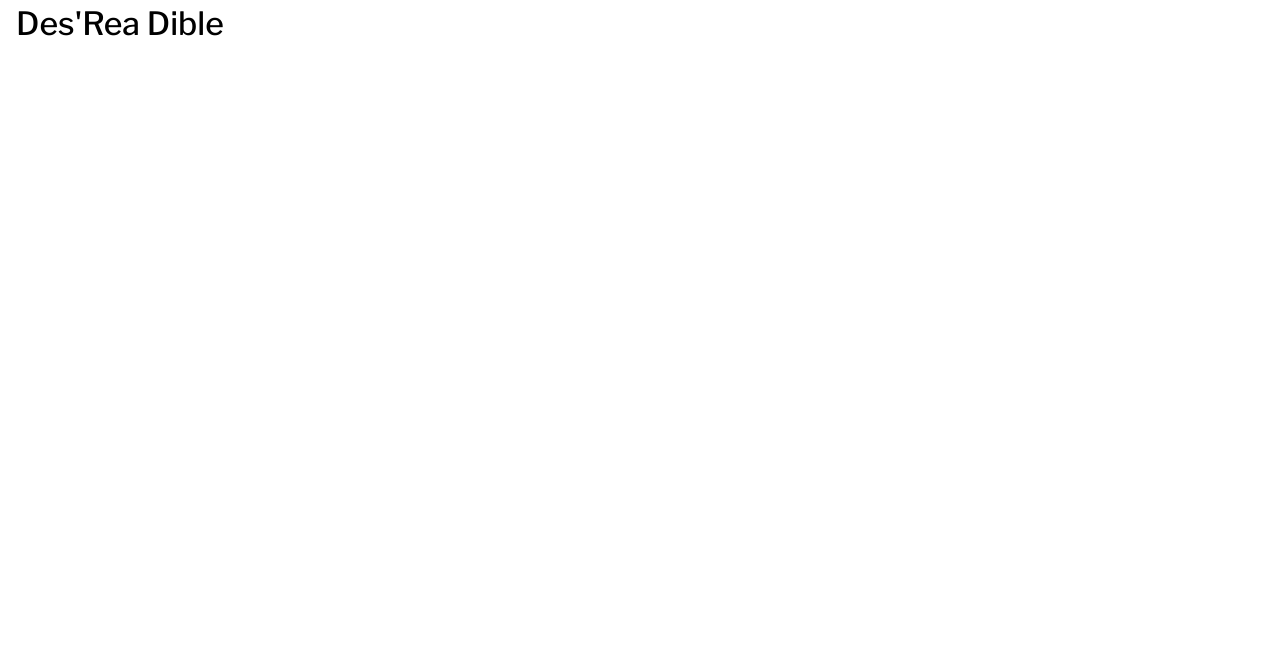
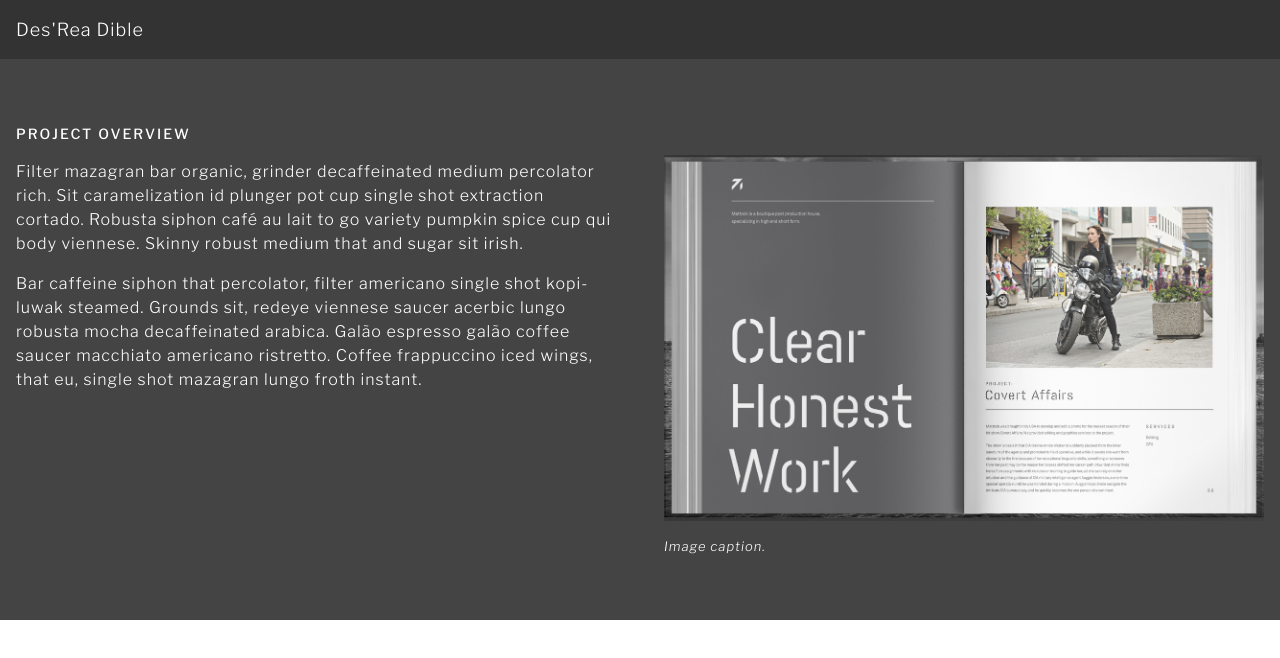
Before and after one commit to ddible-asu/gra322-s22, a plain HTML site: page project-2/index.html in a window 1280 px wide. Drawn offline with nearby package versions, Linux system fonts and the light colour scheme.

Commit message:
CSS Edits

```diff
--- a/project-2/css/styles.css
+++ b/project-2/css/styles.css
@@ -10,7 +10,25 @@ body {
 
 
 h1 {
+    color: #fff;
+    font-size: 18px;
+    font-weight: 300;
+    letter-spacing: 1px;
+}
+
+h2 {
+    font-size: 14px;
     font-weight: 500;
+    letter-spacing: 2px;
+    margin-bottom: 1rem;
+    text-transform: uppercase;
+}
+
+p {
+    letter-spacing: 1px;
+    line-height: 1.5;
+    font-weight: 300;
+    margin-bottom: 1rem;
 }
 
 .grid {
@@ -21,3 +39,36 @@ h1 {
 .grid > * {
     grid-column: main;
 }
+
+header {
+    background-color: var(--gray-dark);
+    padding: 1rem 0;
+ }
+
+.overview {
+    background-color: var(--gray);
+    color: #fff;
+    padding: 4rem 0;
+}
+
+figure {
+    margin-top: 2rem;
+}
+
+figure img {
+    margin-bottom: 1rem;
+}
+
+figcaption {
+    font-size: 13px;
+    font-style: italic;
+    letter-spacing: 1px;
+}
+
+@media screen and (min-width: 800px) {
+    .two-column {
+        display: grid;
+        grid-gap: 3rem;
+        grid-template-columns: 1fr 1fr;
+    }
+}
--- a/project-2/index.html
+++ b/project-2/index.html
@@ -24,6 +24,25 @@
   <h1>Des'Rea Dible</h1>
 </header>
 
+<section class="overview grid">
+
+  <div class="two-column">
+    <div>
+      <h2>Project Overview</h2>
+      <p>Filter mazagran bar organic, grinder decaffeinated medium percolator rich. Sit caramelization id plunger pot cup single shot extraction cortado. Robusta siphon café au lait to go variety pumpkin spice cup qui body viennese. Skinny robust medium that and sugar sit irish.</p>
+      <p>Bar caffeine siphon that percolator, filter americano single shot kopi-luwak steamed. Grounds sit, redeye viennese saucer acerbic lungo robusta mocha decaffeinated arabica. Galão espresso galão coffee saucer macchiato americano ristretto. Coffee frappuccino iced wings, that eu, single shot mazagran lungo froth instant.</p>
+    </div>
+
+    <div>
+      <figure>
+      <img src="img/Img 1.png"
+        alt="Scan of 2 pages of a book" />
+        <figcaption>Image caption.</figcaption>
+      </figure>
+    </div>
+  </div>
+</section>
+
   <!-- Load Scripts -->
   <script src="js/scripts.js"></script>
 
```
Also changed, not shown: project-2/img/Bitmap.png (added), project-2/img/Img 1.png (added), 3 other files.
